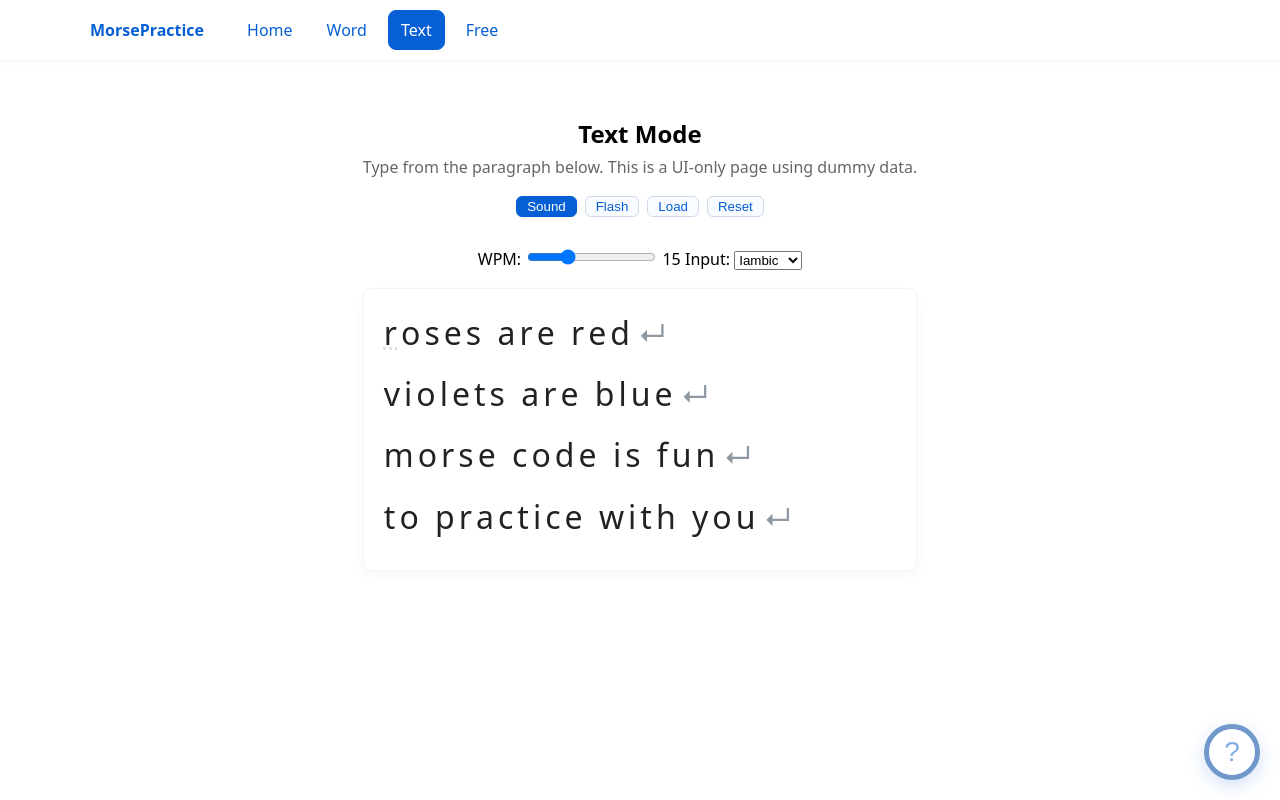
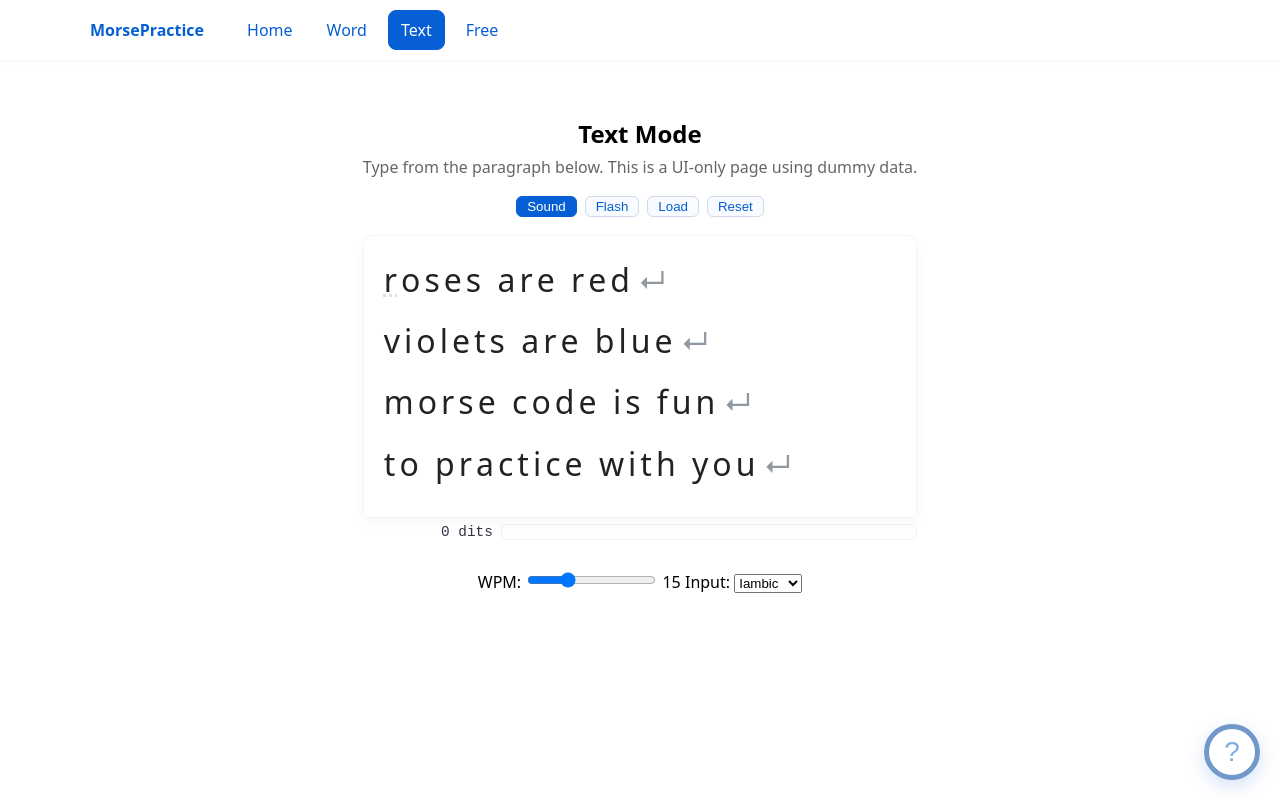
Before and after one commit to bivoje/morsepractice, a SvelteKit app: page /text in a window 1280 px wide. Built offline with nearby package versions, Linux system fonts and the light colour scheme.

Commit message:
Add excess time visualizer

```diff
--- a/src/lib/morse.ts
+++ b/src/lib/morse.ts
@@ -61,6 +61,10 @@ export class MorseDecode {
 
   input(key: string, pressed: boolean): void {
     throw new Error('MorseDecode.input() not implemented');
+  }
+
+  getDitDuration(): number {
+    return this.ditDuration;
   }
 
   setOffTimer(timeMs: number | null = null): void {
--- a/src/routes/MorseInput.svelte
+++ b/src/routes/MorseInput.svelte
@@ -94,14 +94,33 @@
     }
   }
 
+  let lastOff: number = $state(0);
+  let excessTime: number = $state(0);
+  let excessSpace: boolean = $state(false);
+
   function morseOnCallback_() {
     if (makeSound) startBeep();
+
+    if (lastOff > 0) {
+      const duration = Date.now() - lastOff;
+      const ditDuration = decodeIambic.getDitDuration();
+      if (duration >= ditDuration * 7) {
+        excessTime = (duration - ditDuration * 7) / ditDuration;
+        excessSpace = false;
+      } else if (duration >= ditDuration * 3) {
+        excessTime = (duration - ditDuration * 3) / ditDuration;
+        excessSpace = true;
+      }
+    }
+
     morseOnCallback();
   }
 
   function morseOffCallback_() {
     stopBeep();
     updateCurrentCode();
+    lastOff = Date.now();
+
     morseOffCallback();
   }
 
@@ -182,6 +201,20 @@
   applyWpm();
 </script>
 
+<div class="excess-row">
+  {#if lastOff > 0}
+      {#key excessTime}
+      {@const ratio = Math.min(1, excessTime / 4)}
+        <div class="excess-left"><strong>+{excessTime.toFixed(2)}</strong> dits</div>
+        <div class="excess-bar" aria-hidden="true">
+          <div class="excess-fill" style="width: {Math.round(ratio * 100)}%; background-color: hsl({120 * (1 - ratio)}, {excessSpace? 70: 0}%, 45%)"></div>
+        </div>
+      {/key}
+  {:else}
+    <div class="excess-left">0 dits</div>
+    <div class="excess-bar empty" aria-hidden="true"><div class="excess-fill" style="width:0%"></div></div>
+  {/if}
+</div>
 
 <div class="morse-buffer" aria-hidden="true">
   <code>{currentCode}</code>
@@ -208,4 +241,9 @@
 <style>
   .morse-buffer{margin-top:10px;color:#234;font-family:ui-monospace, SFMono-Regular, Menlo, Monaco, 'Roboto Mono', 'Courier New', monospace;font-size:1rem;min-height:1.2em}
   .morse-buffer code{background:transparent;padding:2px 6px;border-radius:4px}
+  .excess-row{display:flex;align-items:center;gap:8px;margin-top:6px}
+  .excess-left{width:130px;text-align:right;color:#334;font-family:ui-monospace,monospace;font-size:.9rem}
+  .excess-bar{flex:1;height:14px;background:linear-gradient(90deg,#eef,#ddd);border-radius:6px;overflow:hidden;border:1px solid rgba(0,0,0,0.06)}
+  .excess-bar.empty{background:transparent}
+  .excess-fill{height:100%;transition:width 0.12s linear, background-color 0.12s linear}
 </style>
--- a/src/routes/text/+page.svelte
+++ b/src/routes/text/+page.svelte
@@ -177,14 +177,6 @@
       <button onclick={() => init()} aria-label="Reset paragraph">Reset</button>
     </div>
 
-    <MorseInput
-      bind:this={morseInput}
-      makeSound={makeSound}
-      emitCallback={letterInput}
-      morseOnCallback={morseOnCallback}
-      morseOffCallback={morseOffCallback}
-    ></MorseInput>
-
     <article class="text-para" aria-live="polite">
       {#each lines as line, li}
         <p>
@@ -199,6 +191,14 @@
         </p>
       {/each}
     </article>
+
+    <MorseInput
+      bind:this={morseInput}
+      makeSound={makeSound}
+      emitCallback={letterInput}
+      morseOnCallback={morseOnCallback}
+      morseOffCallback={morseOffCallback}
+    ></MorseInput>
   </section>
 </main>
 
```
Also changed, not shown: src/routes/word/+page.svelte (+5 -3 lines).
